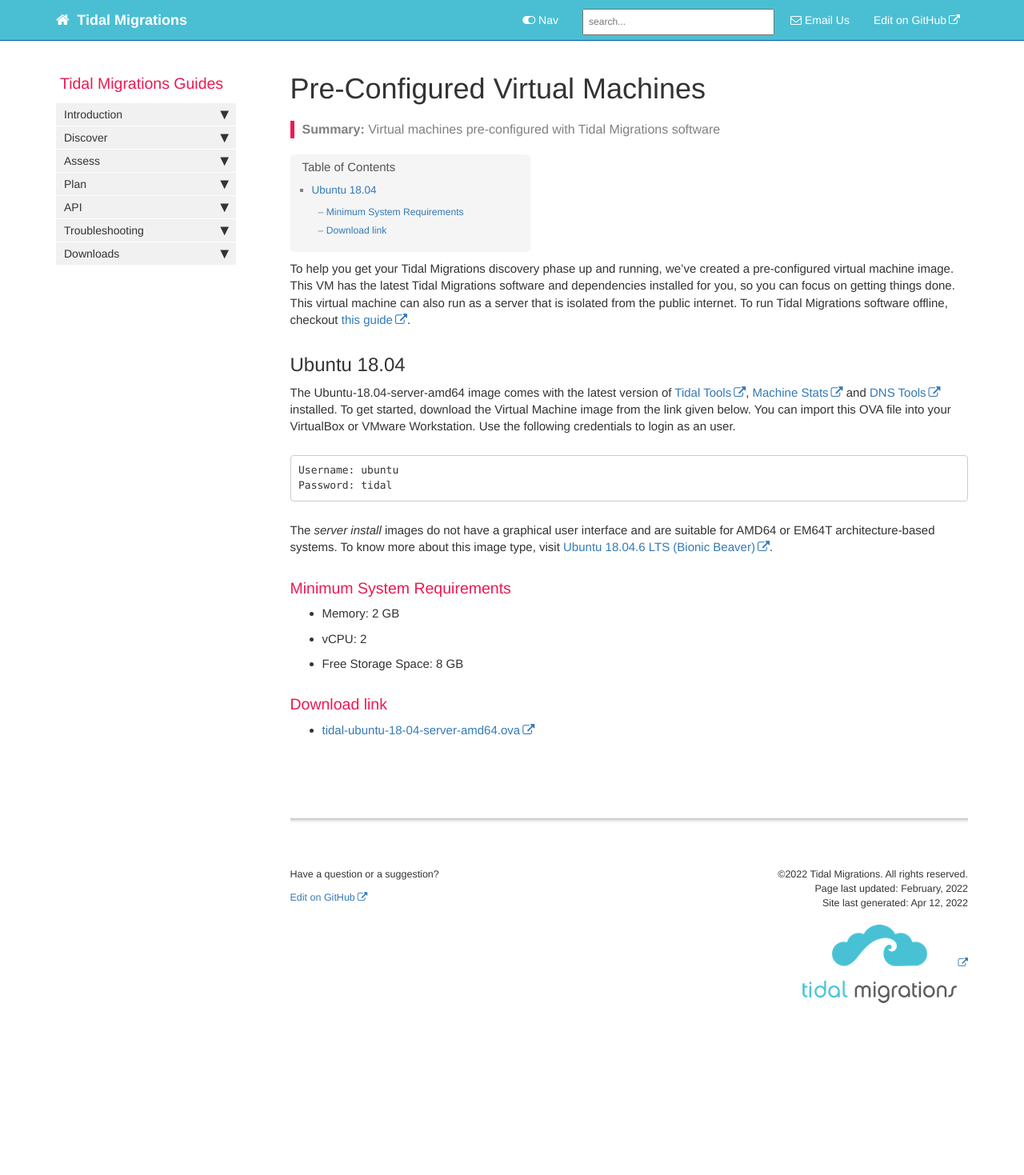
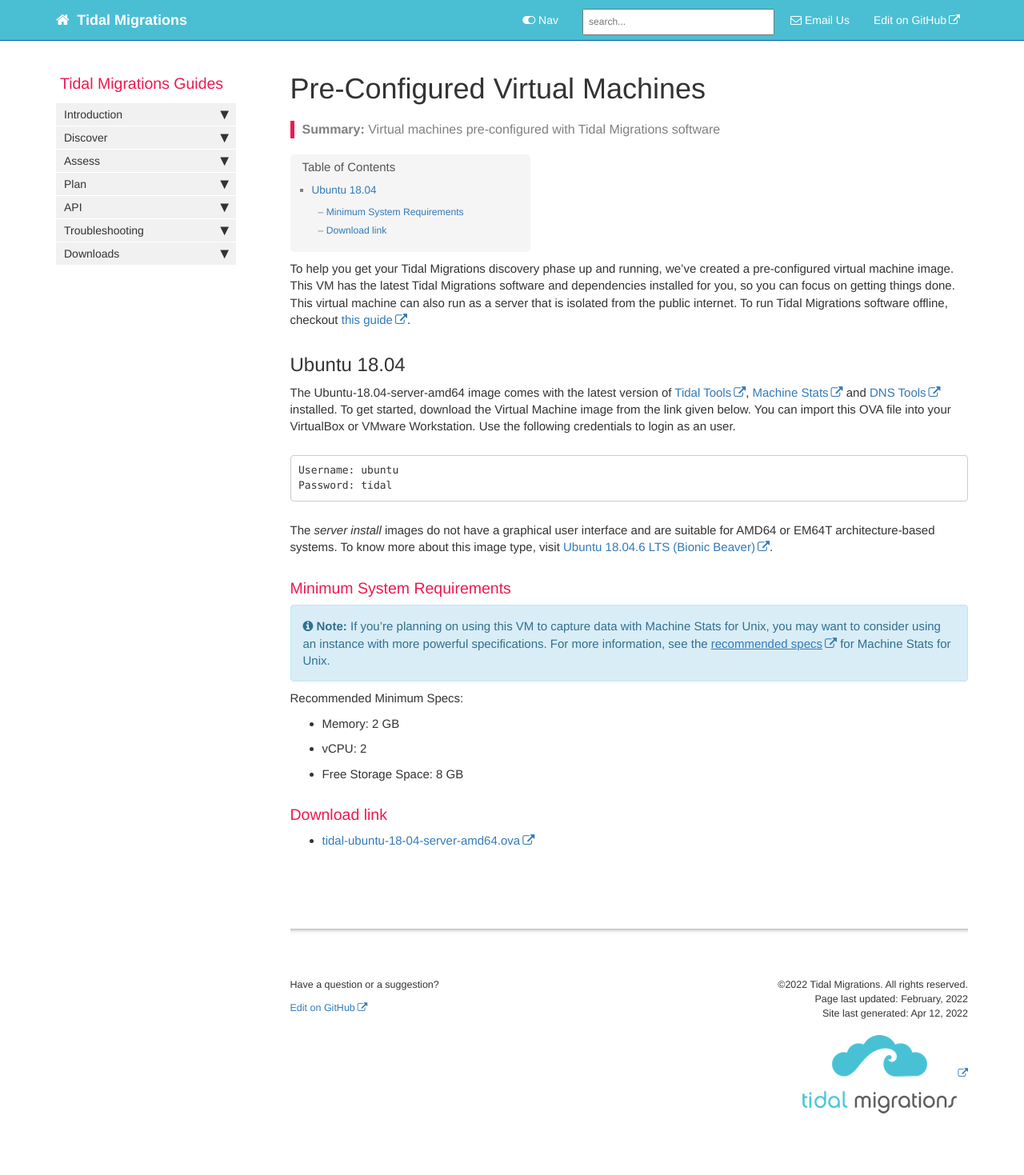
Before and after one commit to tidalmigrations/tidalmigrations.github.io, a Jekyll site: the page built from pages/user guides/tidal-vms.md, in a window 1280 px wide. Shown: the whole page at 80% size. Built offline with Jekyll 4.4.1, drawn with Linux system fonts in a browser that asks for light colours; nearby versions of some CDN libraries; comment, search, counter and statistics services are not loaded; before the commit the page ends 1331 px from its top, so only the background shows below that.

Commit message:
Added link to MS4U recommended specs from preconfigured VM page

```diff
--- a/pages/user guides/tidal-vms.md
+++ b/pages/user guides/tidal-vms.md
@@ -23,6 +23,9 @@ The _server install_ images do not have a graphical user interface and are suita
 
 ### Minimum System Requirements
 
+{% include note.html content="If you're planning on using this VM to capture data with Machine Stats for Unix, you may want to consider using an instance with more powerful specifications. For more information, see the [recommended specs](https://guides.tidalmg.com/machine_stats.html#recommended-specs) for Machine Stats for Unix." %}
+
+Recommended Minimum Specs:
 - Memory: 2 GB
 - vCPU: 2
 - Free Storage Space: 8 GB
```
